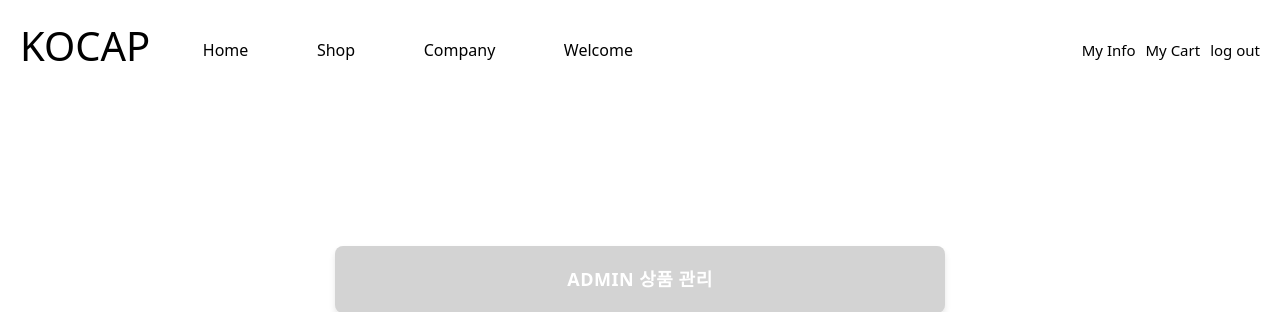
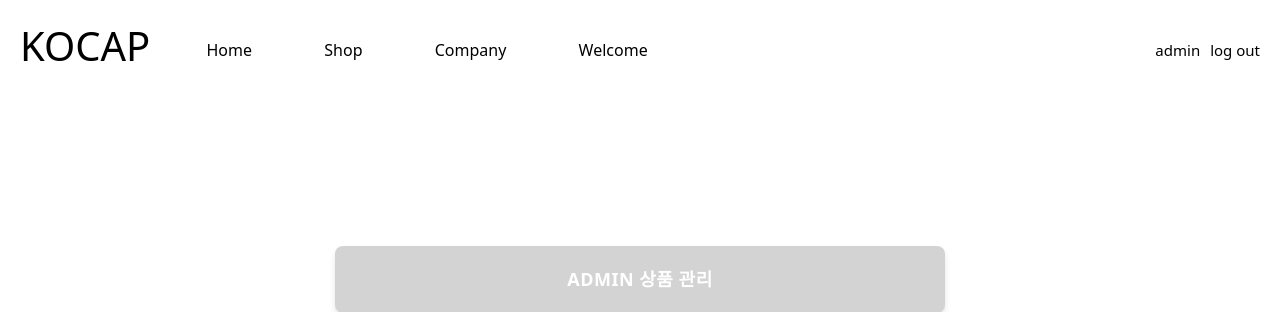
Before and after one commit to yoon741/teamProject, a FastAPI app: page /admin/admin in a window 1280 px wide. Shown: the top 312 px of the page. Run offline with FastAPI, Linux system fonts and the light colour scheme; the visitor is signed in with stand-in values (Sample User, id 1).

Commit message:
선욱 admin 세션 수정

```diff
--- a/views/templates/include/header.html
+++ b/views/templates/include/header.html
@@ -69,14 +69,14 @@
             </ul>
         </nav>
         <div class="auth-links">
-            {% if 'userid' in request.session %}
+            {% if request.session.get('is_admin') %}
+                <!-- Admin으로 로그인했을 때 -->
+                <a href="/admin/admin">admin</a>
+                <a href="/member/logout">log out</a>
+            {% elif 'userid' in request.session %}
                 <!-- 일반 회원으로 로그인했을 때 -->
                 <a href="/member/myinfo">My Info</a>
                 <a href="/shop/cart">My Cart</a>
-                <a href="/member/logout">log out</a>
-            {% elif request.session.get('is_admin') %}
-                <!-- Admin으로 로그인했을 때 -->
-                <a href="/admin/admin">admin</a>
                 <a href="/member/logout">log out</a>
             {% else %}
                 <!-- 로그인하지 않았을 때 -->
```
